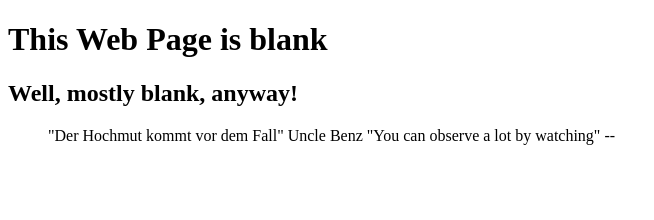
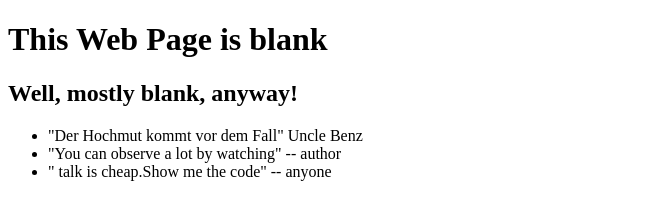
Before and after one commit to mueslixx/main_sapcloud, a plain HTML site: page index.html in a window 1280 px wide. Shown: the whole page, without its empty margins (0-654 px from the left). Drawn offline with Linux system fonts and the light colour scheme.

Commit message:
added quote by anyone

```diff
--- a/index.html
+++ b/index.html
@@ -9,8 +9,9 @@
 		<h1 > This Web Page is blank </h1>
 		<h2 > Well, mostly blank, anyway!</h2>
 		<ul>
-			<l1>"Der Hochmut kommt vor dem Fall" Uncle Benz</l1>
-			<l2>"You can observe a lot by watching" -- </l2>
+			<li>"Der Hochmut kommt vor dem Fall" Uncle Benz</li>
+			<li>"You can observe a lot by watching" -- author</li>
+			<li>" talk is cheap.Show me the code" -- anyone</li>
 		</ul>
 	</body>
 </html>
```
